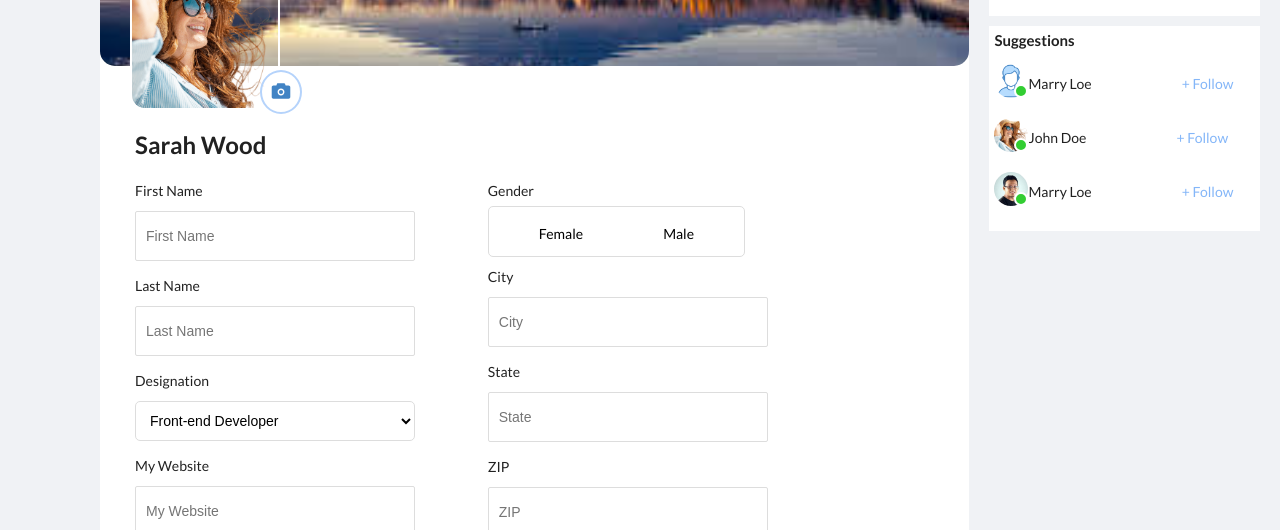
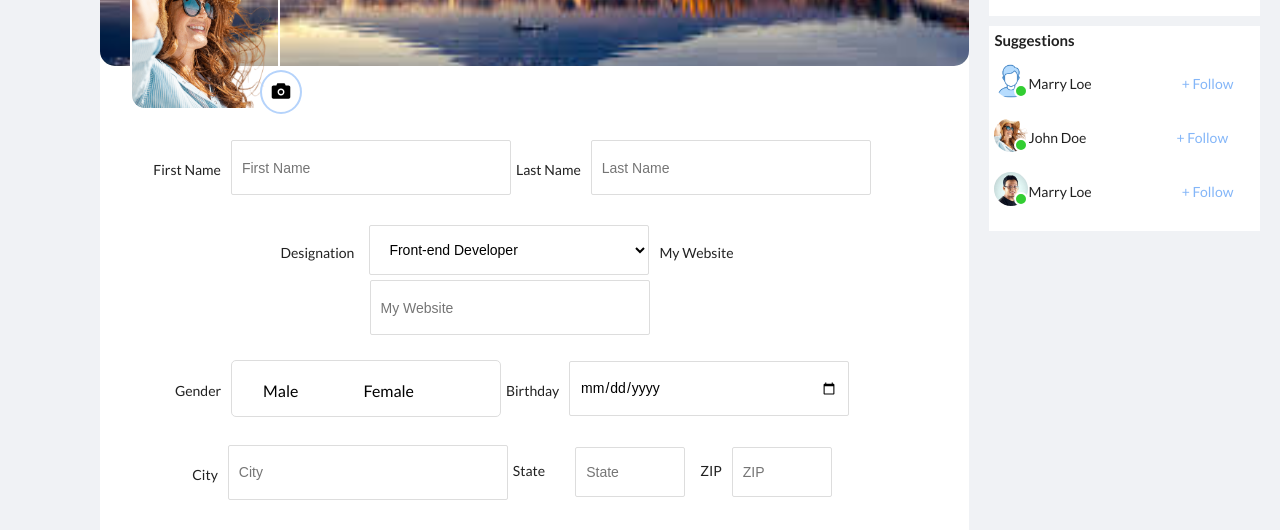
Before and after one commit to raj-barnwal/buzzz-front-end-KMM, a React (Create React App) app: page /profile/update in a window 1280 px wide. Shown: the part 270-800 px from the top of the page. Built offline with nearby package versions, Linux system fonts and the light colour scheme; no server answers.

Commit message:
ui completed ready for integration

```diff
--- a/package.json
+++ b/package.json
@@ -15,7 +15,8 @@
     "react-icons": "^4.3.1",
     "react-router-dom": "^6.3.0",
     "react-scripts": "5.0.0",
-    "react-webcam": "^7.0.1"
+    "react-webcam": "^7.0.1",
+    "reactjs-popup": "^2.0.5"
   },
   "scripts": {
     "start": "react-scripts start",
--- a/src/components/Userprofile/ProfileSetup.js
+++ b/src/components/Userprofile/ProfileSetup.js
@@ -33,7 +33,7 @@ const ProfileSetup = () => {
       <div className='profileInfo'>
         <h4 className='profileInfoName'>{userProfile.name} </h4>
         <span className='profileInfoDesc'>{userProfile.description} </span>
-        <span className='profileInfoDesc2'> London<BsDot /> {userProfile.city} <BsDot /> {userProfile.hometown} <BsDot />{userProfile?.followers?.length} followers </span>
+        <span className='profileInfoDesc2'> <BsDot /> {userProfile.city} <BsDot /> {userProfile.hometown} <BsDot />{userProfile?.followers?.length} followers </span>
       </div>
       <div className='profilebutton'>
         <button className='addbutton'><MdPersonAddAlt1 className='profileIcon'/>Add Friend</button>
--- a/src/components/Userprofile/ProfileUpdate.js
+++ b/src/components/Userprofile/ProfileUpdate.js
@@ -1,4 +1,4 @@
-import React from 'react'
+import React ,{useState ,useEffect}from 'react'
 import { BrowserRouter,Link } from 'react-router-dom'
 import './profile.css'
 import RightsideBar from '../rightsidebar/RightsideBar'
@@ -7,12 +7,32 @@ import Post_d from '../../assets/images/post4.jpg'
 import {AiFillCamera} from 'react-icons/ai'
 import Person_a from '../../assets/images/person2.png'
 import Webcam from './Webcam'
-
+import axios from 'axios'
+import Popup from 'reactjs-popup'
+import { Modal } from 'react-bootstrap'
 
 const ProfileUpdate = () => {
+  const [userProfile, setUserProfile]=useState({})
+  useEffect(()=>{
+    const fetchUser= async()=>{
+      const result =await axios.post(`http://localhost:5000/api/users/6251871b34db952c4ebf5928`);
+      console.log("from user",result);
+      setUserProfile(result.data);
+    };
+    fetchUser();
+  },[userProfile])
+
     const handleReset =() =>{
       document.getElementsByClassName('form').reset();
     }
+    const [modalIsOpen, setModalIsOpen] = useState(false);
+
+    const setModalIsOpenToTrue =()=>{
+        setModalIsOpen(true)
+    }
+    const setModalIsOpenToFalse =()=>{
+      setModalIsOpen(false)
+  }
   return (
     <>
     <Header />
@@ -22,19 +42,28 @@ const ProfileUpdate = () => {
          <div className='profileCover'>
            <img src={Post_d} className="profileCoverImg" alt=''/>
            <img src={Person_a} className='profileUserImg' alt='' />
-           <span className='webcamIcon'><Link to ='/profile/update/webcam' ><AiFillCamera /></Link></span>
+           <span className='webcamIcon'>
+           <Popup trigger={<AiFillCamera />  } position="right center">
+          <div className='photoPopup'>Choose your option
+           <Link to ='/profile/update/webcam' ><button className='captureBtn' onClick={setModalIsOpenToTrue}>Click Photo</button></Link>
+           <button className='uploadBtn'><input type="file"/>
+             <button>Upload Photo</button></button></div>
+           </Popup></span>
          </div>
         <div className='profileInfo'>
-        <h4 className='profileInfoName'>Sarah Wood </h4>
+        <h4 className='profileInfoName'>{userProfile.name}</h4>
       </div>
       <div className='updateForm'>
         <form class="form-inline" >
+          <div className='form_group'>
           <label for="name">First Name</label>
-            <input type="text" id="fname" placeholder="First Name"  name="First Name"/>
+            <input type="text" id="fname" placeholder="First Name"  name="First Name" defaultValue={userProfile.name}/>
 
           <label for="name">Last Name</label>
-            <input type="text" id="lname" placeholder="Last Name" name="Last Name"/>
+            <input type="text" id="lname" placeholder="Last Name" name="Last Name" defaultValue={userProfile.name}/>
+          </div>
 
+          <div className='form_group'>
           <label for="designation">Designation</label>
             <select id="designation" name="country">
               <option value="Front-end Developer">Front-end Developer</option>
@@ -46,30 +75,39 @@ const ProfileUpdate = () => {
 
           <label for="web">My Website</label>
              <input type="text" id="website" placeholder="My Website" name="website" />
+          </div>
 
+          <div className='form_group'>
           <label for="gender">Gender</label>
               <span class ="radio-btn">
             <label class="sqre-radio">
-              <input type="radio" checked="checked" name="radio" />
-              <span>Female</span>
+              <input type="radio"  name="radio" defaultValue={userProfile.gender}/>
+              <span>Male</span>
               <span class="checkmark"></span>
             </label>
             <label class="sqre-radio">
-             <input type="radio" name="radio" />
-             <span>Male</span>
+             <input type="radio" checked="checked" name="radio" />
+             <span>Female</span>
              <span class="checkmark"></span>
             </label>
             </span>
 
-          <label for="city">City</label>
+              <label for="birthday">Birthday</label>
+             <input type="date" id="birthday" className='birthday' placeholder="MM/DD/YY" name="birthday" />
+             </div>
+
+            <div className='form_group'>
+            <label for="city">City</label>
             <input type="text" id="city" placeholder="City" name="city" />
 
+          <div className='form_group-2'>
           <label for="state">State</label>
-            <input type="text" id="state" placeholder="State" name="state" />
+            <input type="text" id="state" className='state_id' placeholder="State" name="state" />
 
           <label for="zip">ZIP</label>
-            <input type="number" id="zip" placeholder="ZIP" name="zip" />
-
+            <input type="number" id="zip" className='zip_id' placeholder="ZIP" name="zip" />
+          </div>
+          </div>
         </form>
       </div>
         <div className='profilebutton'>
--- a/src/components/Userprofile/profile.css
+++ b/src/components/Userprofile/profile.css
@@ -55,12 +55,13 @@
 }
 .addbutton , .savebutton{
     background-color: #407FD3;
-    padding: 8px;
+    padding: 15px;
     color: white;
     border: none;
     border-radius: 9px;
     display: flex;
     align-items: center;
+    text-decoration: none;
 }
 .visitbutton ,.resetbutton{
     background-color: white;
@@ -98,52 +99,55 @@
 }
 .updateForm{
     display: flex;
-    width: 80%;
+    width: 85%;
     margin: 10px 0 0 35px;
 }
-.form-inline {
+.form_group{
     display: flex;
-    flex-flow:column wrap;
-    align-items: flex-start;
+    flex-flow: row wrap;
+    align-items: center;
+    justify-content: center;
     width: 100%;
-    height: 400px;
+    padding-left: 10px;
+    margin-bottom: 25px;
   }
-
-  .form-inline label {
-    margin: 10px 70px 5px 0;
+  .form_group label {
+    margin: 10px 10px 5px 5px;
+    flex-direction: column;
   }
-
-  .form-inline input {
+  .form_group input {
     vertical-align: middle;
     width: 280px;
-    height: 50px;
-    margin: 5px 0px 5px 0;
+    height: 55px;
+    /* margin: 5px 10px 5px 10px; */
     padding: 10px;
     background-color: #fff;
     border: 1px solid #ddd;
     border-radius: 2px;
   }
-  .form-inline select {
+  .form_group select {
     vertical-align: middle;
-    margin: 5px 10px 5px 0;
-    padding: 10px;
+    margin: 5px;
+    padding: 15px;
     width: 280px;
     background-color: #fff;
     border: 1px solid #ddd;
-    border-radius: 5px;
+    border-radius: 2px;
   }
   .radio-btn{
     width:37%;
     border: 1px solid #ddd;
     border-radius: 5px;
     display:flex;
+    align-items: center;
     justify-content:center;
   }
   .sqre-radio {
     display:block;
     position: relative;
-    padding: 7px 0px 7px 10px;
+    padding: 10px 0px 10px 50px;
     cursor: pointer;
+    font-size: 16px;
     -webkit-user-select: none;
     -moz-user-select: none;
     -ms-user-select: none;
@@ -158,10 +162,10 @@
   .checkmark {
     position: absolute;
     top: 0;
-    left: 0;
-    width: 120px;
+    left: -20px;
+    width: 100px;
     height: 35px;
-    border-radius: 3px;
+    /* border-radius: 3px; */
     background-color: #fff;
   }
   .sqre-radio:hover input ~ .checkmark {
@@ -174,30 +178,72 @@
     display: none;
   }
   .sqre-radio input:checked ~ .checkmark:after {
-    /* display: block; */
+    display: block;
   }
   .sqre-radio .checkmark:after {
        top: 3px;
       left: auto;
-  /*   width: 50px;
-    height: 30px; */
     border-radius: 5px;
   }
   label span:first-of-type {
     position: relative;
-    left: 30px;
+    left: -50px;
     top: 0px;
     color: #1FBED6;
     z-index:1;
     color:black;
   }
+
 @media (max-width: 800px) {
-    .form-inline input {
+    .form_group input {
       margin: 10px 0;
     }
 
-    .form-inline {
+    .form_group {
       flex-direction: column;
       align-items: stretch;
     }
   }
+  .form_group-2 .state_id {
+    vertical-align: middle;
+    width: 110px;
+    height: 50px;
+    margin: 5px 10px 5px 20px;
+    padding: 10px;
+    background-color: #fff;
+    border: 1px solid #ddd;
+    border-radius: 2px;
+  }
+  .form_group .zip_id {
+    vertical-align: middle;
+    width: 100px;
+    height: 50px;
+    /* margin: 5px 0px 5px 0; */
+    background-color: #fff;
+    border: 1px solid #ddd;
+    border-radius: 2px;
+  }
+
+  .photoPopup{
+    width: auto;
+    background-color: #F0F2F5 ;
+    height: 200px;
+    padding: 20px 70px 0px 70px;
+    position:absolute;
+    top: -520px;
+    left: 303px;
+    display: block;
+    border-radius: 5px;
+  }
+  .captureBtn {
+    padding: 15px;
+    outline: none;
+    width: 250px;
+    margin-top: 5px;
+    margin-bottom: 10px;
+ }
+ .uploadBtn{
+  padding: 15px;
+  outline: none;
+  width: 250px;
+ }
```
